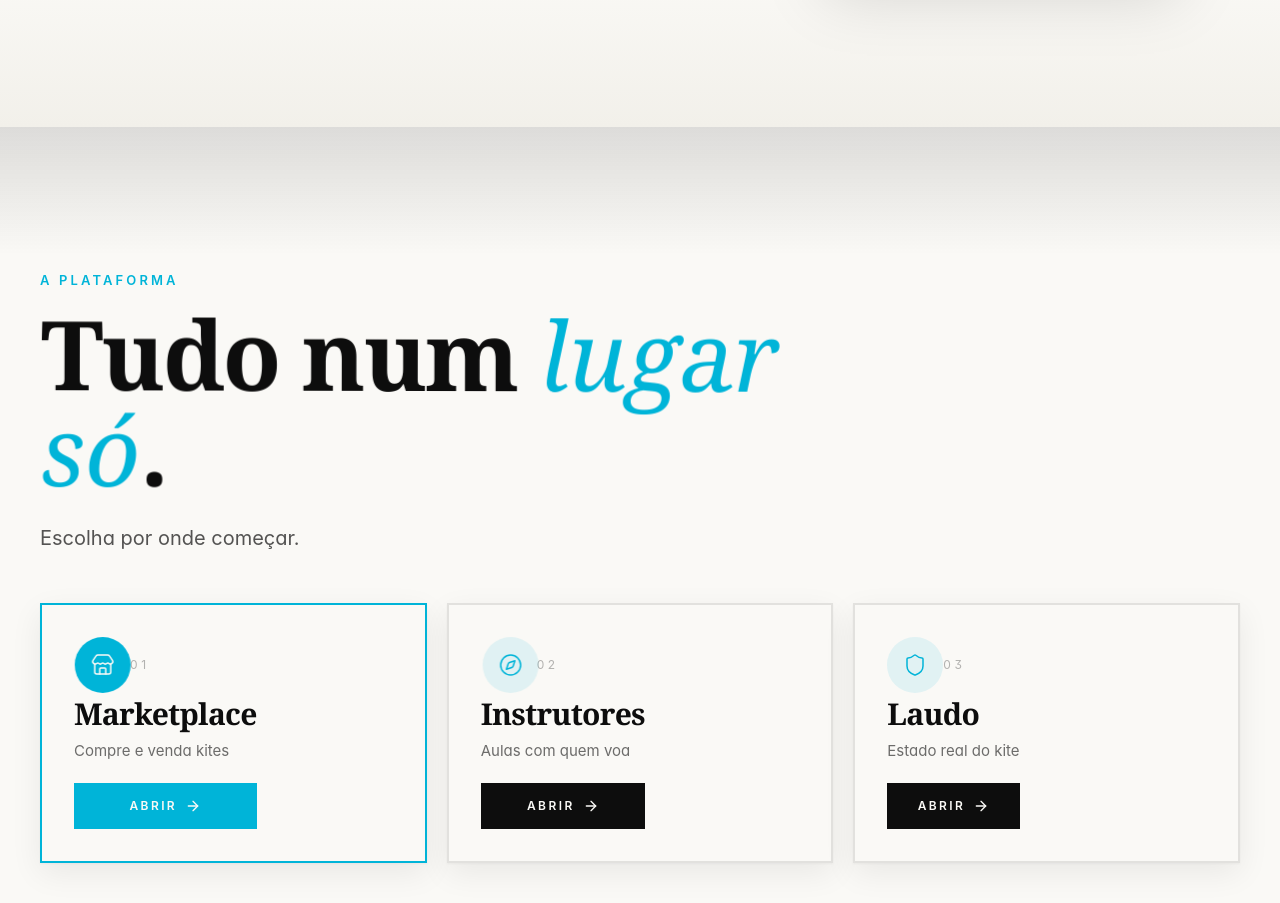
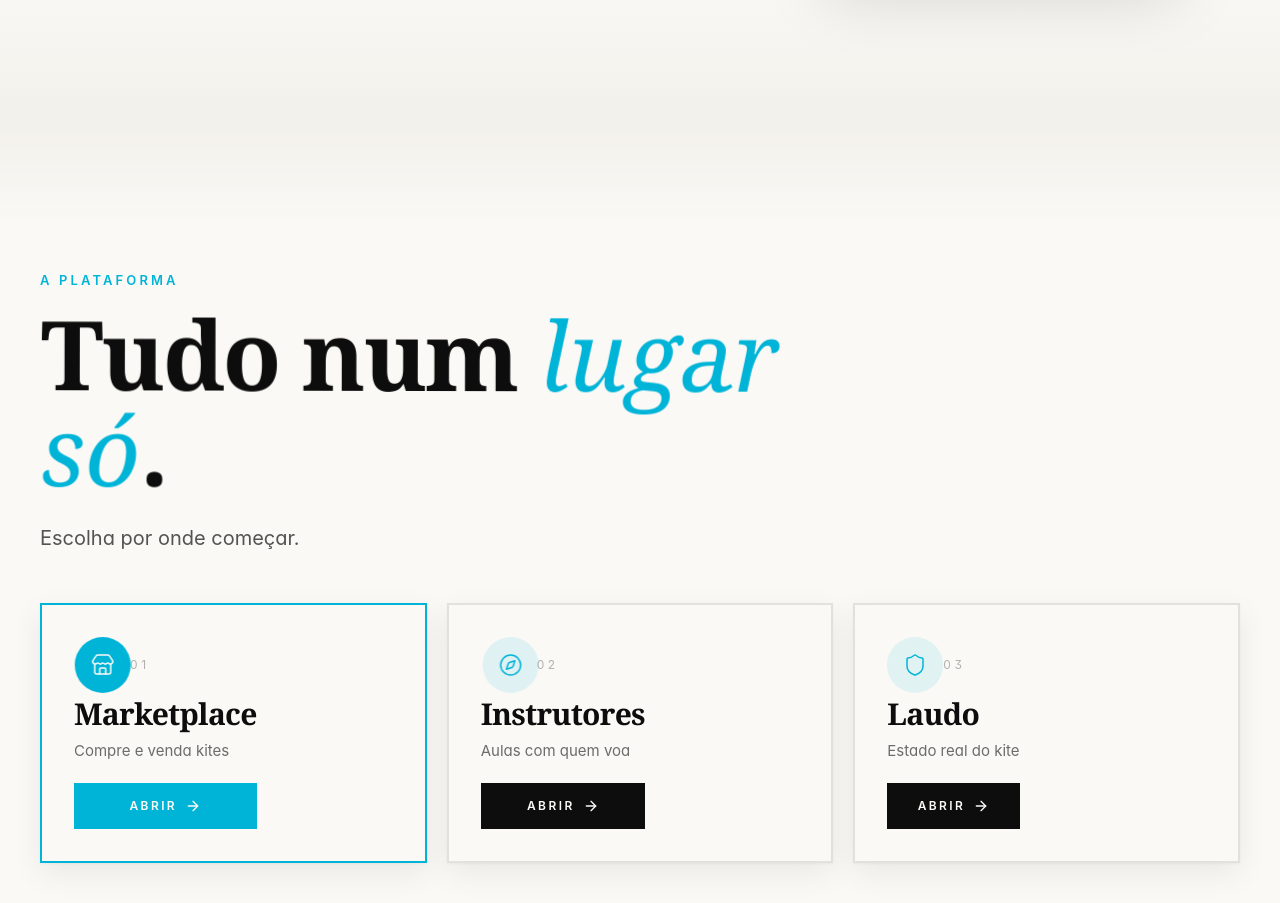
Before and after one commit to wiu-sup-brazil/wiu-site, a React (Vite) app: page / in a window 1280 px wide. Shown: the part 3540-4443 px from the top of the page. Built offline with nearby package versions, Linux system fonts and the light colour scheme; no server answers; the database is empty.

Commit message:
Update Plataforma.tsx

```diff
--- a/src/components/site/Plataforma.tsx
+++ b/src/components/site/Plataforma.tsx
@@ -28,9 +28,9 @@ export function Plataforma() {
 
   return (
     <section id="plataforma" className="relative bg-paper">
-      {/* Degradê de entrada — vem do escuro do Sobre pro claro */}
-      <div className="pointer-events-none absolute inset-x-0 top-0 h-32"
-        style={{ background: "linear-gradient(to bottom, rgba(13,13,13,0.12), transparent)" }} />
+ {/* Transição suave do Sobre */}
+<div className="pointer-events-none absolute inset-x-0 top-0 h-24"
+  style={{ background: "linear-gradient(to bottom, var(--paper-2), transparent)" }} />
 
       <div className="mx-auto max-w-[1400px] px-6 md:px-10 pt-28 md:pt-36">
         <div className="max-w-3xl">
```
